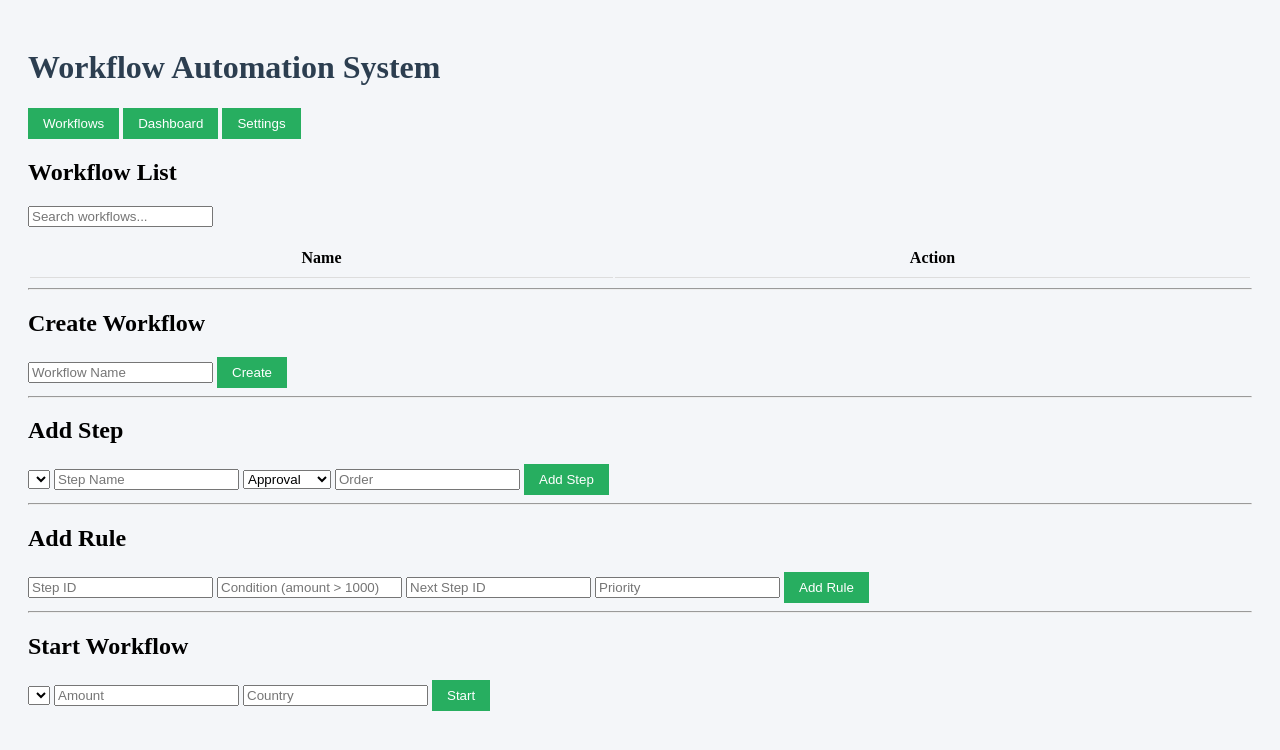
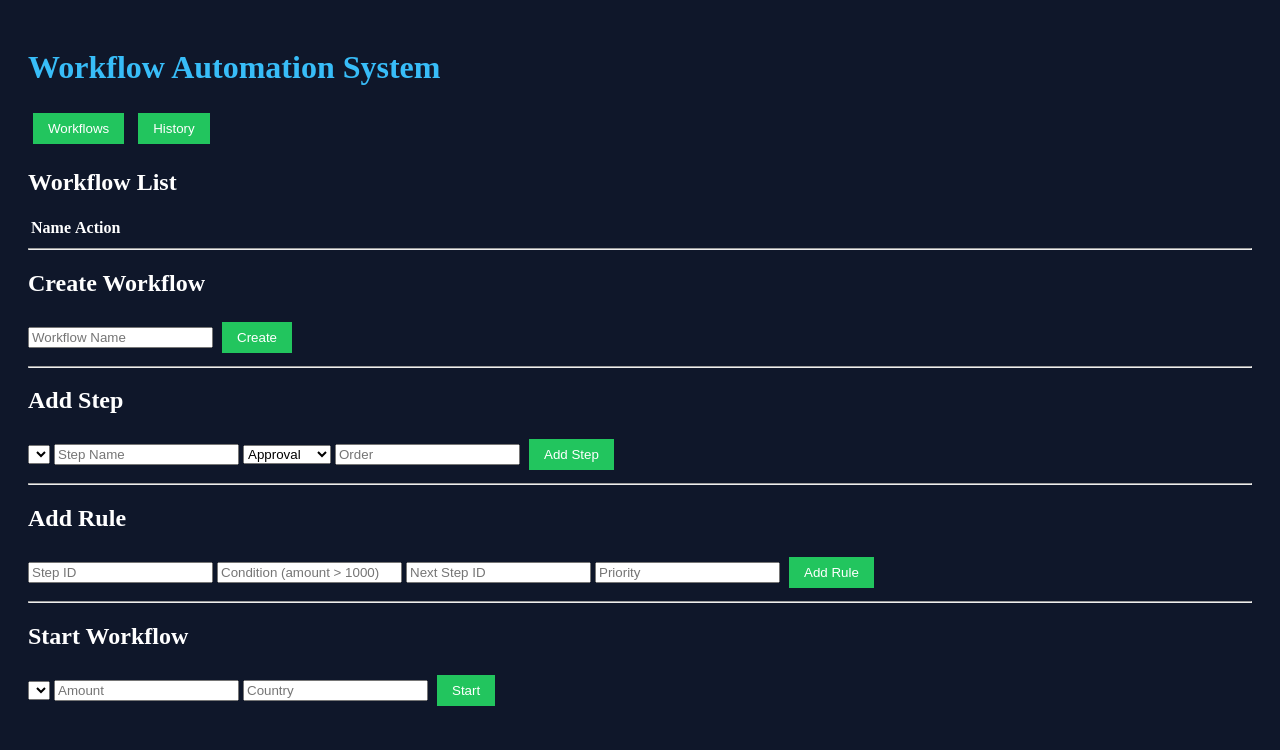
Before and after one commit to Abishek20057/workflow-engine-v2, a FastAPI app: page / in a window 1280 px wide. Shown: the top 750 px of the page. Run offline with FastAPI, Linux system fonts and the light colour scheme; data that the repository does not hold is empty.

Commit message:
fixed buttons + history + UI + animation

```diff
--- a/static/script.js
+++ b/static/script.js
@@ -1,3 +1,11 @@
+function goHome() {
+    window.location = "/";
+}
+
+function viewHistory() {
+    window.location = "/history";
+}
+
 // LOAD WORKFLOWS
 async function loadWorkflows() {
     let res = await fetch("/get_workflows");
@@ -7,7 +15,7 @@ async function loadWorkflows() {
     let select = document.getElementById("wfSelect");
     let exec = document.getElementById("execWorkflow");
 
-    table.innerHTML = `<tr><th>Name</th><th>Action</th></tr>`;
+    table.innerHTML = "<tr><th>Name</th><th>Action</th></tr>";
     select.innerHTML = "";
     exec.innerHTML = "";
 
@@ -26,12 +34,11 @@ async function loadWorkflows() {
 // CREATE
 async function createWorkflow() {
     let name = document.getElementById("wfName").value;
-
     await fetch("/workflow?name=" + name, {method: "POST"});
     loadWorkflows();
 }
 
-// ADD STEP
+// STEP
 async function addStep() {
     let wf = document.getElementById("wfSelect").value;
     let name = document.getElementById("stepName").value;
@@ -45,7 +52,7 @@ async function addStep() {
     alert("Step Added");
 }
 
-// ADD RULE
+// RULE
 async function addRule() {
     let step = document.getElementById("ruleStep").value;
     let condition = document.getElementById("condition").value;
--- a/static/style.css
+++ b/static/style.css
@@ -1,53 +1,51 @@
 body {
     font-family: "Times New Roman";
-    background: #f4f6f9;
+    background: #0f172a;
+    color: white;
     padding: 20px;
 }
 
 h1 {
-    color: #2c3e50;
-}
-
-.navbar {
-    margin-bottom: 20px;
-}
-
-.navbar button {
-    margin-right: 10px;
-    padding: 10px;
-    background: #3498db;
-    color: white;
-    border: none;
-}
-
-.card {
-    background: white;
-    padding: 20px;
-    margin-bottom: 20px;
-    border-radius: 10px;
-    box-shadow: 0px 2px 10px rgba(0,0,0,0.1);
-}
-
-.input {
-    padding: 8px;
-    margin: 5px;
-    width: 200px;
-}
-
-table {
-    width: 100%;
-    margin-top: 10px;
-}
-
-th, td {
-    padding: 10px;
-    border-bottom: 1px solid #ddd;
+    color: #38bdf8;
 }
 
 button {
-    background: #27ae60;
+    background: #22c55e;
     color: white;
     border: none;
     padding: 8px 15px;
+    margin: 5px;
     cursor: pointer;
 }
+
+.result-box {
+    background: #1e293b;
+    padding: 20px;
+    border-radius: 10px;
+    animation: fadeIn 1s ease-in;
+}
+
+.start {
+    color: orange;
+    animation: slideIn 0.5s;
+}
+
+.step {
+    margin-left: 20px;
+    animation: slideIn 0.7s;
+}
+
+.done {
+    color: lightgreen;
+    animation: slideIn 1s;
+}
+
+@keyframes slideIn {
+    from {opacity: 0; transform: translateX(-20px);}
+    to {opacity: 1; transform: translateX(0);}
+}
+
+@keyframes fadeIn {
+    from {opacity: 0;}
+    to {opacity: 1;}
+}
--- a/templates/index.html
+++ b/templates/index.html
@@ -8,27 +8,18 @@
 
 <h1>Workflow Automation System</h1>
 
-<!-- NAV -->
 <div class="nav">
-    <button>Workflows</button>
-    <button>Dashboard</button>
-    <button>Settings</button>
+    <button onclick="goHome()">Workflows</button>
+    <button onclick="viewHistory()">History</button>
 </div>
 
 <!-- WORKFLOW LIST -->
 <h2>Workflow List</h2>
-<input type="text" placeholder="Search workflows...">
-
-<table id="workflowTable">
-    <tr>
-        <th>Name</th>
-        <th>Action</th>
-    </tr>
-</table>
+<table id="workflowTable"></table>
 
 <hr>
 
-<!-- CREATE WORKFLOW -->
+<!-- CREATE -->
 <h2>Create Workflow</h2>
 <input id="wfName" placeholder="Workflow Name">
 <button onclick="createWorkflow()">Create</button>
@@ -39,13 +30,11 @@
 <h2>Add Step</h2>
 <select id="wfSelect"></select>
 <input id="stepName" placeholder="Step Name">
-
 <select id="stepType">
     <option value="approval">Approval</option>
     <option value="task">Task</option>
     <option value="notification">Notification</option>
 </select>
-
 <input id="stepOrder" placeholder="Order">
 <button onclick="addStep()">Add Step</button>
 
@@ -57,18 +46,15 @@
 <input id="condition" placeholder="Condition (amount > 1000)">
 <input id="nextStep" placeholder="Next Step ID">
 <input id="priority" placeholder="Priority">
-
 <button onclick="addRule()">Add Rule</button>
 
 <hr>
 
 <!-- EXECUTE -->
 <h2>Start Workflow</h2>
-
 <select id="execWorkflow"></select>
 <input id="amount" placeholder="Amount">
 <input id="country" placeholder="Country">
-
 <button onclick="runWorkflow()">Start</button>
 
 <script src="/static/script.js"></script>
```
Also changed, not shown: templates/result.html (+13 -6 lines).
